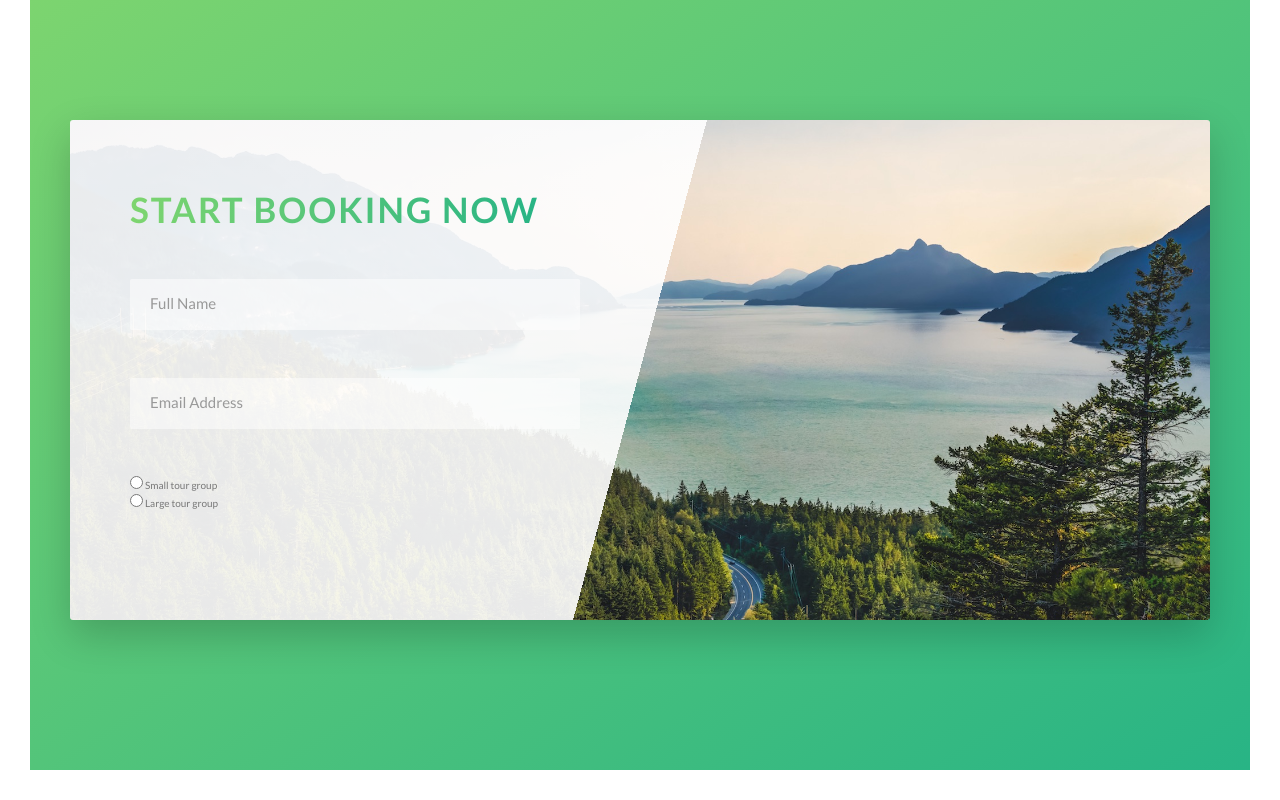
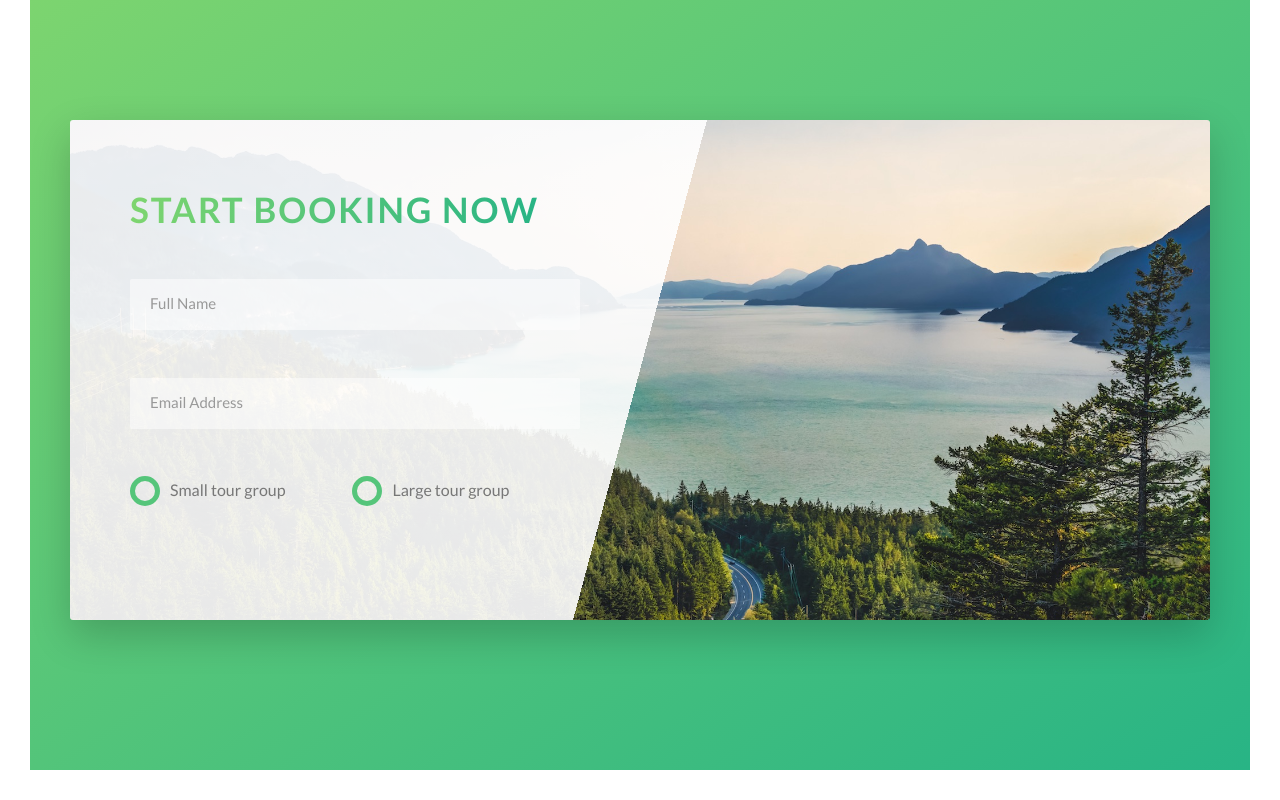
Before and after one commit to mahamfathy/Natours, a website: page index.html in a window 1280 px wide. Shown: the part 4537-5337 px from the top of the page. Drawn offline with Linux system fonts and the light colour scheme.

Commit message:
finishing form group of radios in the form

```diff
--- a/index.html
+++ b/index.html
@@ -350,14 +350,11 @@
                       class="form__radio-input"
                       name="size"
                     />
-                    <label for="small" class="form_radio-label"></label>
-                      <span class="form__radio-button"></span> Small tour
-                      group</label
-                    >
+                    <label for="small" class="form__radio-label">
+                      <span class="form__radio-button"></span> Small tour group
+                    </label>
                   </div>
-                </div>
 
-                <div class="form-group">
                   <div class="form__radio-group">
                     <input
                       id="large"
@@ -365,10 +362,9 @@
                       class="form__radio-input"
                       name="size"
                     />
-                    <label for="large" class="form_radio-label">
+                    <label for="large" class="form__radio-label">
                       <span class="form__radio-button"></span> Large tour
-                      group</label
-                    >
+                      group</label>
                   </div>
                 </div>
               </form>
--- a/sass/components/_form.scss
+++ b/sass/components/_form.scss
@@ -13,7 +13,7 @@
     border-bottom: 3px solid transparent;
     width: 100%;
     display: block;
-    transition: all .3s;
+    transition: all 0.3s;
     &:focus {
       outline: none;
       box-shadow: 0 1rem 2rem rgba($color-black, 0.1);
@@ -42,4 +42,45 @@
     opacity: 0;
     transform: translateY(-4rem);
   }
+  &__radio-group {
+    width: 49%;
+    display: inline-block;
+  }
+  &__radio-label {
+    font-size: $default-font-size;
+    cursor: pointer;
+    position: relative;
+    padding-left: 4rem;
+  }
+  &__radio-input {
+    display: none;
+  }
+  &__radio-button {
+    width: 3rem;
+    height: 3rem;
+    border: 5px solid $color-primary;
+    border-radius: 50%;
+    display: inline-block;
+    position: absolute;
+    left: 0;
+    top: -0.4rem;
+
+    &::after {
+      content: "";
+      display: block;
+      width: 1.3rem;
+      height: 1.3rem;
+      border-radius: 50%;
+      background-color: $color-primary;
+      position: absolute;
+      top: 50%;
+      left: 50%;
+      transform: translate(-50%, -50%);
+      opacity: 0;
+      transition: opacity 0.2s;
+    }
+  }
+  &__radio-input:checked ~ &__radio-label &__radio-button::after {
+    opacity: 1;
+  }
 }
```
Also changed, not shown: css/style.css.
